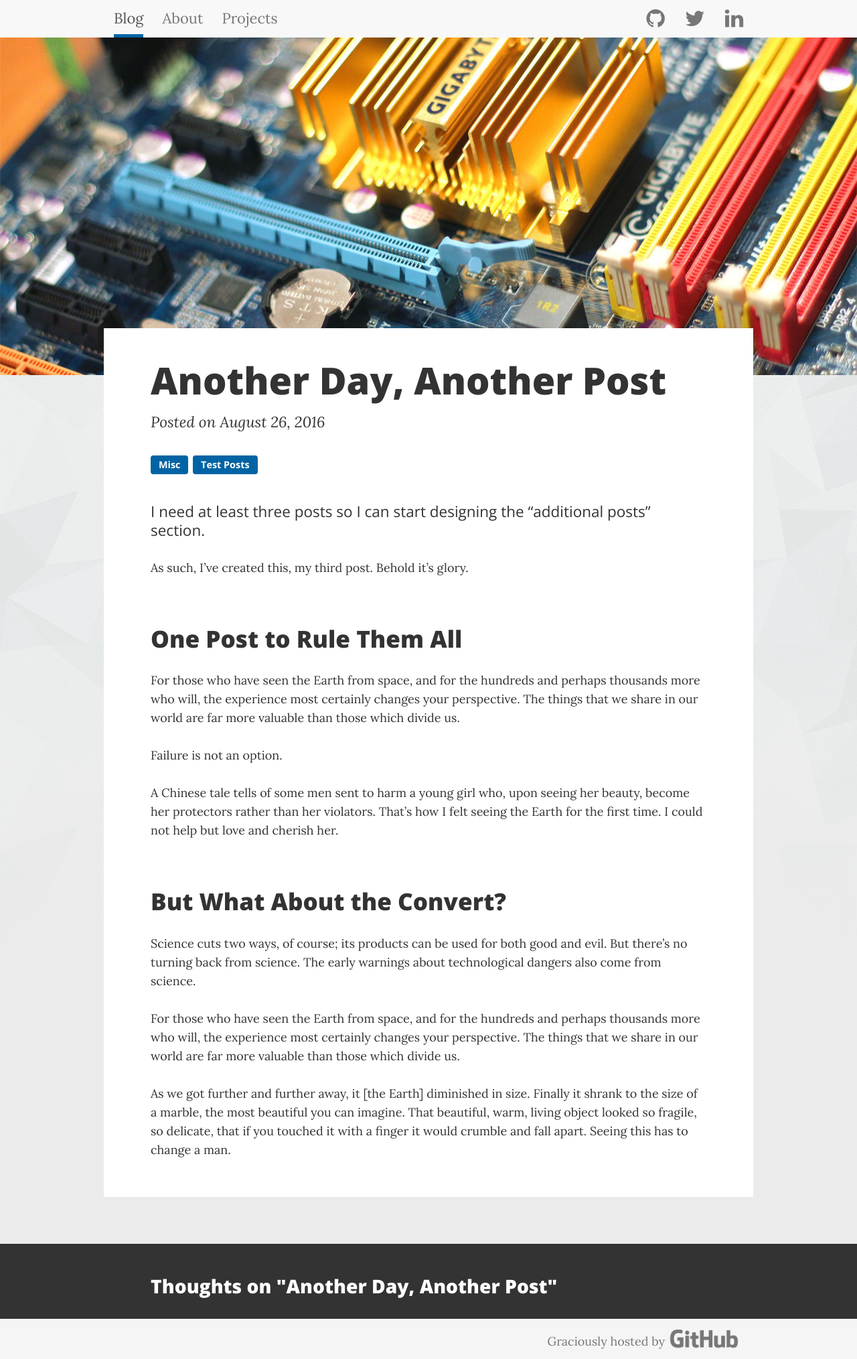
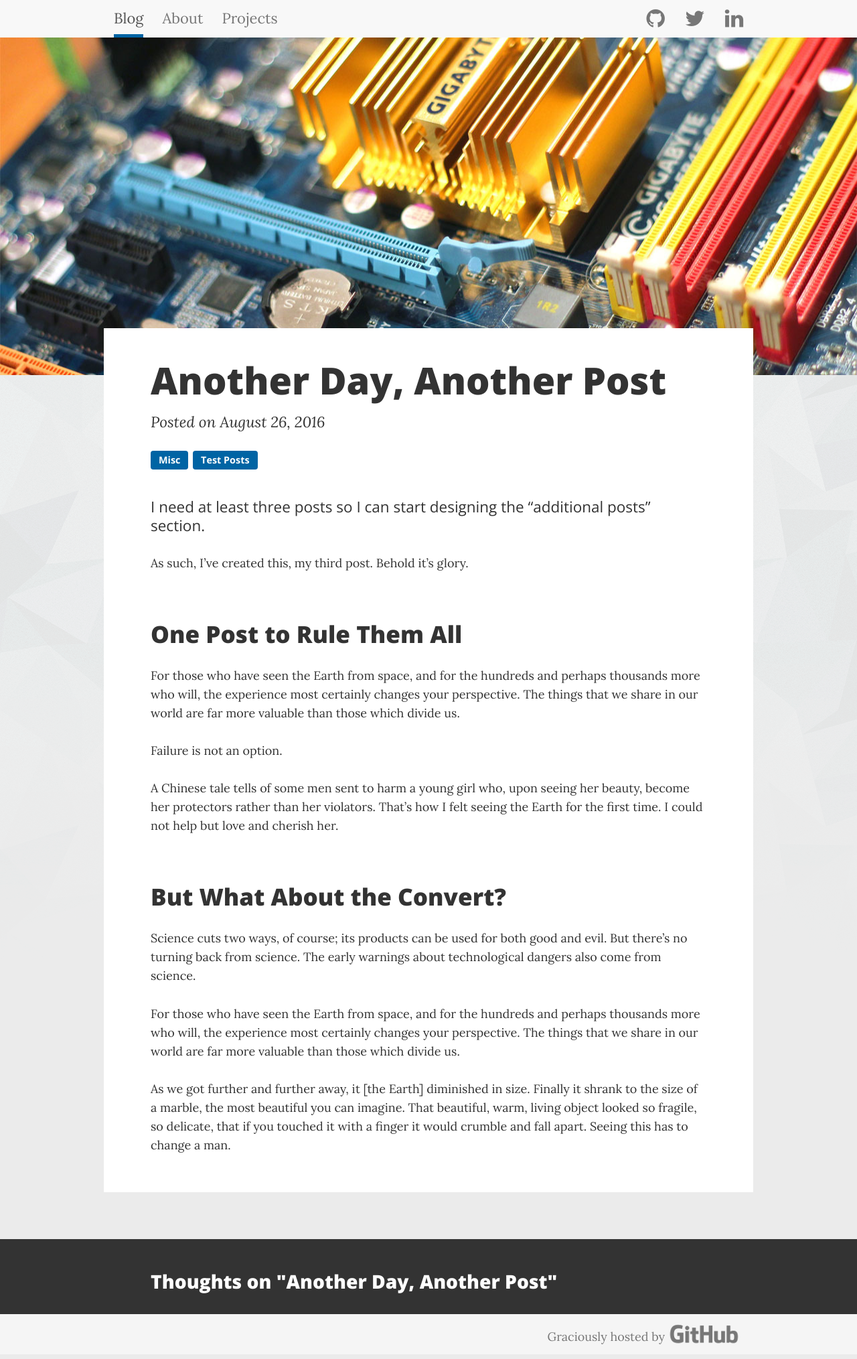
Before and after one commit to aarondgordon/aarondgordon.github.io, a Jekyll site: the page built from _posts/2016-8-26-another-day-another-post.md, in a window 1280 px wide. Shown: the whole page at 67% size. Built offline with Jekyll 4.4.1, drawn with Linux system fonts in a browser that asks for light colours; nearby versions of some CDN libraries; comment, search, counter and statistics services are not loaded.

Commit message:
Update layout.css

```diff
--- a/assets/css/layout.css
+++ b/assets/css/layout.css
@@ -354,23 +354,6 @@
   line-height: 1.24; /* 2 x baseline | 28px/22.5px */
 }
 
-.date {
-  font-size: 1.25em; /* 22.5px/18px */
-  font-style: italic;
-  line-height: 1.24; /* 2 x baseline | 28px/22.5px */
-}
-
-.lead {
-  font-family: 'Open Sans', sans-serif;
-  font-size: 1.25em; /* 22.5px/18px */
-  line-height: 1.25em; /* 2 x baseline | 28px/22.5px */
-}
-
-small, .small {
-  font-size: 0.8em; /* 14.4px/18px */
-  line-height: 1.94em; /* 2 x baseline | 28px/14.4px */
-}
-
 .container-post .h1, .container-post h1 {
   margin-top: 0.75em; /* 3 x baseline | 42px/55.8px */
   margin-bottom: 0.25em; /* 1 x baseline | 14px/55.8px */
@@ -386,14 +369,30 @@
   margin-bottom: 1.24em; /* 2 x baseline | 28px/22.5px */
 }
 
-.container-post .lead {
+.date {
   margin: 0;
   padding-bottom: 1.24em; /* 2 x baseline | 28px/22.5px */
+  font-size: 1.25em; /* 22.5px/18px */
+  font-style: italic;
+  line-height: 1.24; /* 2 x baseline | 28px/22.5px */
 }
 
-.container-post p {
+.lead {
+  margin: 0;
+  padding-bottom: 1.24em; /* 2 x baseline | 28px/22.5px */
+  font-family: 'Open Sans', sans-serif;
+  font-size: 1.25em; /* 22.5px/18px */
+  line-height: 1.25em; /* 2 x baseline | 28px/22.5px */
+}
+
+p {
   margin: 0;
   padding-bottom: 1.5565em; /* 2 x baseline | 28px/18px */
+}
+
+small, .small {
+  font-size: 0.8em; /* 14.4px/18px */
+  line-height: 1.94em; /* 2 x baseline | 28px/14.4px */
 }
 
 a {
```
